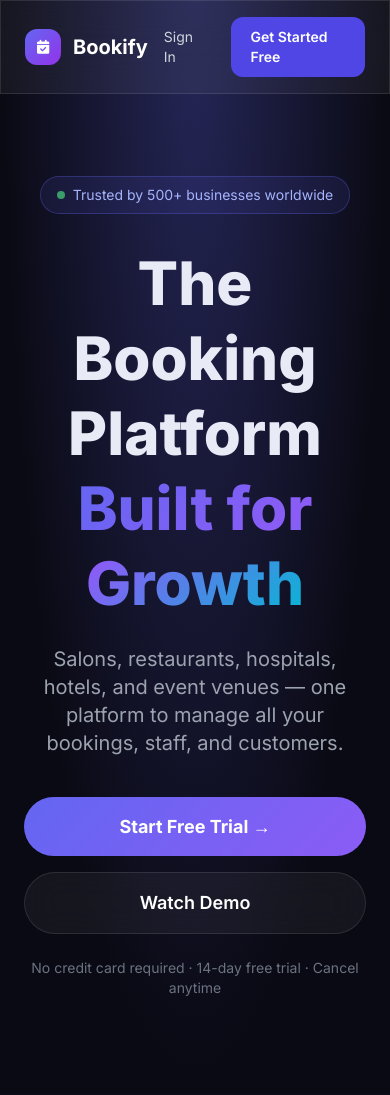
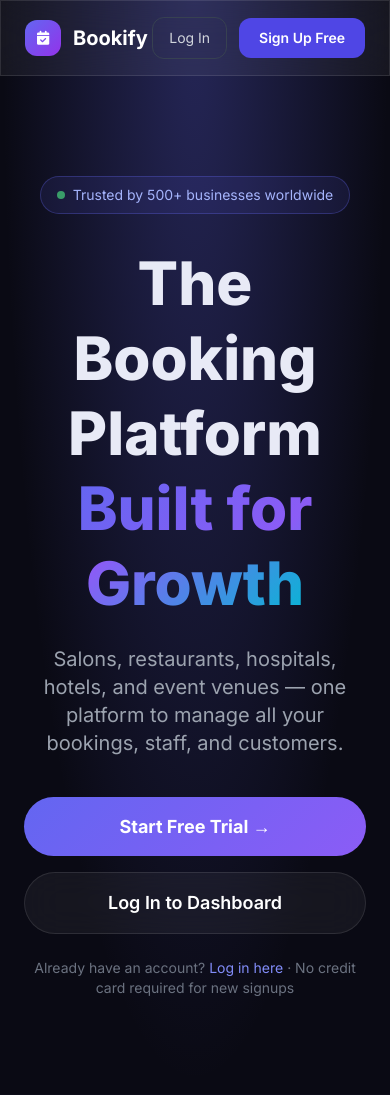
Before and after one commit to tshihab07/Online-Booking-Platform, a Django app: template core/templates/core/home.html in a window 390 px wide. Shown: the top 1095 px of the page. Run offline with Django 5.2, Linux system fonts and the light colour scheme; the template is opened without the code that fills it, so the values that code supplies are empty; some libraries are stand-ins or nearby versions.

Commit message:
feat(core): add marketing home template with hero, features, pricing, and responsive layout

```diff
--- a/core/templates/core/home.html
+++ b/core/templates/core/home.html
@@ -40,8 +40,8 @@
       <a href="#pricing" class="hover:text-white transition-colors">Pricing</a>
     </div>
     <div class="flex items-center gap-3">
-      <a href="{% url 'accounts:login' %}" class="text-sm text-gray-300 hover:text-white px-4 py-2 transition-colors">Sign In</a>
-      <a href="{% url 'accounts:signup' %}" class="bg-indigo-600 hover:bg-indigo-500 text-white text-sm px-5 py-2.5 rounded-xl font-semibold transition-colors">Get Started Free</a>
+      <a href="{% url 'accounts:login' %}" class="text-sm text-gray-300 hover:text-white px-4 py-2.5 rounded-xl border border-gray-700 hover:border-gray-500 transition-colors">Log In</a>
+      <a href="{% url 'accounts:signup' %}" class="bg-indigo-600 hover:bg-indigo-500 text-white text-sm px-5 py-2.5 rounded-xl font-semibold transition-colors">Sign Up Free</a>
     </div>
   </div>
 </nav>
@@ -62,9 +62,9 @@
     </p>
     <div class="flex flex-col sm:flex-row gap-4 justify-center">
       <a href="{% url 'accounts:signup' %}" class="btn-cta">Start Free Trial →</a>
-      <a href="#how-it-works" class="glass text-white px-10 py-4 rounded-full font-semibold text-lg hover:bg-white/10 transition-colors">Watch Demo</a>
+      <a href="{% url 'accounts:login' %}" class="glass text-white px-10 py-4 rounded-full font-semibold text-lg hover:bg-white/10 transition-colors">Log In to Dashboard</a>
     </div>
-    <p class="text-sm text-gray-500 mt-6">No credit card required · 14-day free trial · Cancel anytime</p>
+    <p class="text-sm text-gray-500 mt-6">Already have an account? <a href="{% url 'accounts:login' %}" class="text-indigo-400 hover:text-indigo-300">Log in here</a> · No credit card required for new signups</p>
   </div>
 </section>
 
```
